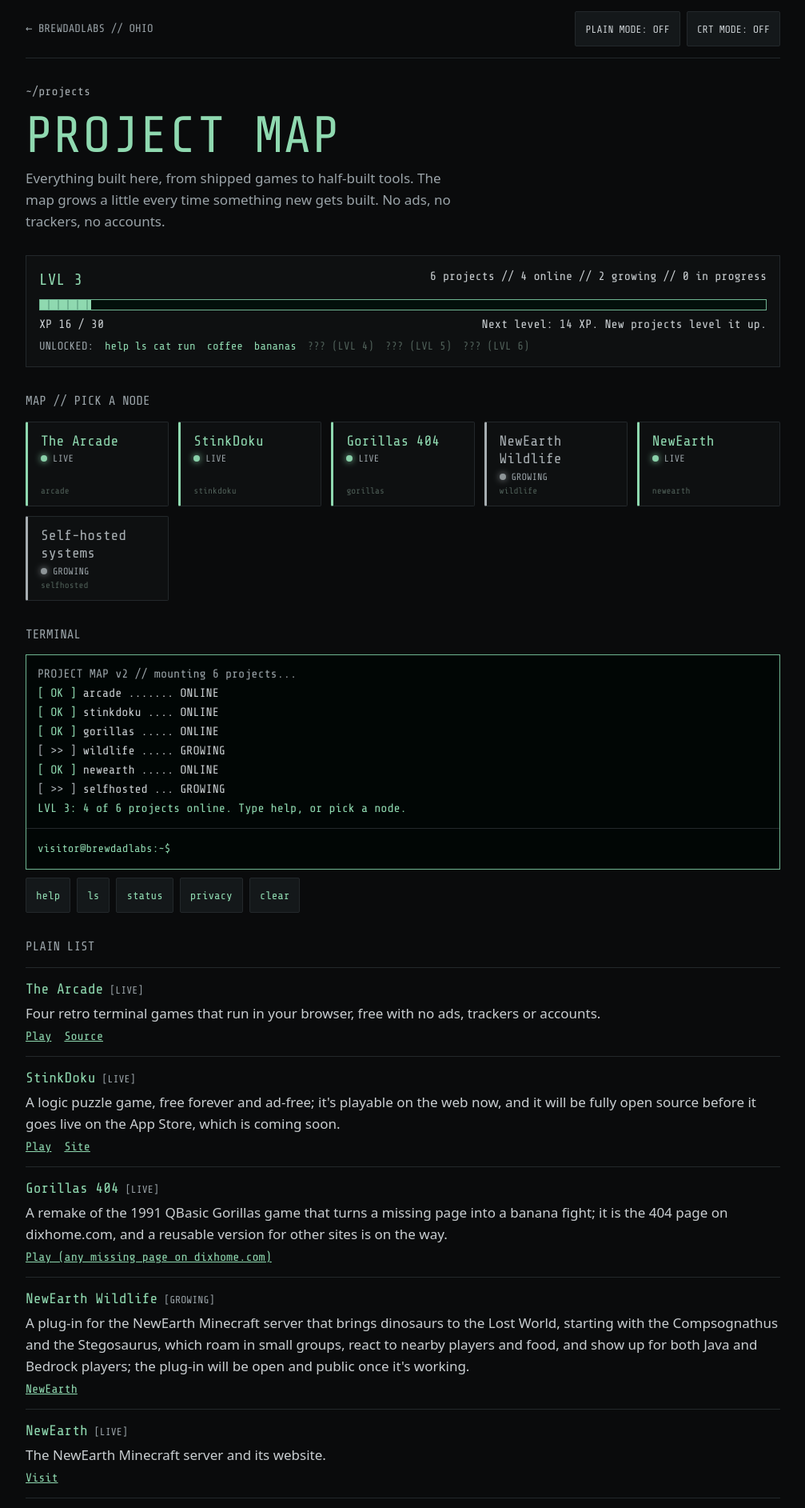
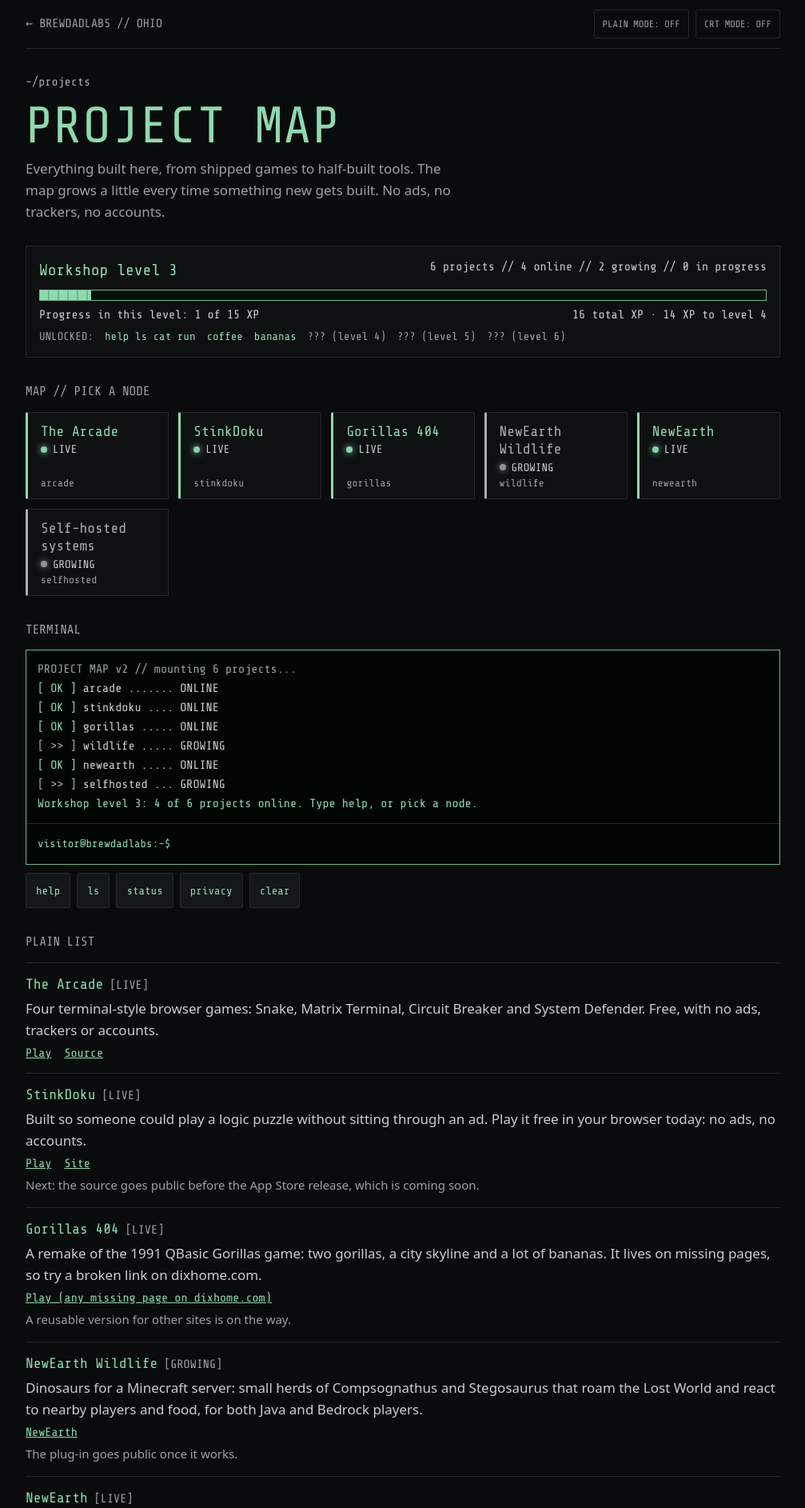
Before and after one commit to BREWDADlabs/brewdadlabs-site, a plain HTML site: page site/projects.html in a window 1280 px wide. Shown: the top 1885 px of the page at 80% size, without its empty margins (136-1143 px from the left). Drawn offline with Linux system fonts and the light colour scheme.

Commit message:
Revise homepage and projects per spec: CTAs, builder line, readme, level label, button semantics, live display modes (preview only)
Co-Authored-By: Claude Sonnet 5.5 <noreply@anthropic.com>

```diff
--- a/site/projects.html
+++ b/site/projects.html
@@ -17,9 +17,9 @@ body{margin:0;background:var(--bg);color:var(--text);font:17px/1.6 system-ui,-ap
 .crt h1,.crt .glow{text-shadow:0 0 12px #00ff9c99}
 .m,button,h1,h2,h3,.tag,input{font-family:'Share Tech Mono',ui-monospace,Menlo,Consolas,monospace}
 main{position:relative;z-index:1;max-width:980px;margin:0 auto;padding:0 18px 40px}
-.top{display:flex;justify-content:space-between;align-items:center;gap:10px;padding:14px 0;border-bottom:1px solid var(--border);font-size:14px;color:var(--muted)}
+.top{display:flex;justify-content:space-between;align-items:center;gap:10px;padding:12px 0;border-bottom:1px solid var(--border);font-size:15px;color:var(--muted)}
 .top a{color:var(--muted);text-decoration:none}.top a:hover{color:var(--green)}
-.top button{min-height:44px;padding:6px 12px;font-size:13px}
+.top button{min-height:36px;padding:4px 10px;font-size:12px;color:var(--muted);background:transparent}.top button:disabled{opacity:.55;cursor:not-allowed}.modes{margin:0;font-size:13px;color:var(--muted);max-width:60ch}
 button{background:var(--raised);color:var(--text);border:1px solid var(--border);cursor:pointer;border-radius:2px;font-size:15px}
 button:hover,button:focus-visible,a:focus-visible,input:focus-visible{outline:2px solid var(--cyan);outline-offset:2px}
 a{color:var(--cyan)}
@@ -35,19 +35,19 @@ h2{font-weight:400;font-size:16px;color:var(--muted);margin:30px 0 12px}
 .bar{height:14px;border:1px solid var(--gd);margin:8px 0 6px;background:#03100b;position:relative;overflow:hidden}
 .bar i{display:block;height:100%;width:0;background:repeating-linear-gradient(90deg,var(--green) 0 10px,var(--gd) 10px 12px);transition:width 1.2s ease-out}
 #perks{display:flex;flex-wrap:wrap;gap:6px 14px;color:var(--muted);font-size:14px;margin-top:4px}
-#perks .u{color:var(--cyan)}#perks .l{color:#4f5f58}
+#perks .u{color:var(--cyan)}#perks .l{color:var(--muted)}
 /* map */
-#map{display:grid;grid-template-columns:repeat(auto-fill,minmax(158px,1fr));gap:12px;position:relative}
-.node{position:relative;display:flex;flex-direction:column;align-items:flex-start;gap:4px;text-align:left;padding:12px 14px 12px 16px;min-height:92px;
+#map{list-style:none;margin:0;padding:0;display:grid;grid-template-columns:repeat(auto-fill,minmax(158px,1fr));gap:12px;position:relative}
+#map li{display:flex}.node{width:100%;position:relative;display:flex;flex-direction:column;align-items:flex-start;gap:4px;text-align:left;padding:12px 14px 12px 16px;min-height:92px;
   background:var(--panel);border:1px solid var(--border);border-left:3px solid var(--ac);color:var(--text);font-size:15px;opacity:.25;transition:opacity .35s,background .2s}
 .node.up{opacity:1}
 .node:hover,.node[aria-current="true"]{background:var(--raised);box-shadow:0 0 18px color-mix(in srgb,var(--ac) 25%,transparent)}
 .node .nm{font-size:18px;line-height:1.25;color:var(--ac)}
-.node .st{font-size:12px;color:var(--muted);display:flex;align-items:center;gap:7px}
+.node .st{font-size:14px;color:var(--text);display:flex;align-items:center;gap:7px}
 .led{width:8px;height:8px;border-radius:50%;background:var(--ac);box-shadow:0 0 8px var(--ac)}
 .s-live{--ac:var(--green)}.s-growing{--ac:var(--amber)}.s-workshop{--ac:var(--purple)}
 .s-live .led{animation:pl 2.4s ease-in-out infinite}.s-growing .led{animation:pl 1.2s ease-in-out infinite}
-.node .id{margin-top:auto;font-size:11px;color:#4f5f58}
+.node .id{margin-top:auto;font-size:13px;color:var(--muted)}
 @keyframes pl{50%{opacity:.3}}
 /* detail */
 #detail{margin-top:14px;background:var(--panel);border:1px solid var(--border);border-left:3px solid var(--ac);padding:16px}
@@ -71,7 +71,7 @@ h2{font-weight:400;font-size:16px;color:var(--muted);margin:30px 0 12px}
 #plain{list-style:none;margin:0;padding:0;border-top:1px solid var(--border)}
 #plain li{padding:12px 0;border-bottom:1px solid var(--border)}
 #plain .pn{font-family:'Share Tech Mono',ui-monospace,monospace;color:var(--green);font-size:18px}
-#plain .ps{font-family:'Share Tech Mono',ui-monospace,monospace;color:var(--muted);font-size:13px;margin-left:8px}
+#plain .ps{font-family:'Share Tech Mono',ui-monospace,monospace;color:var(--muted);font-size:15px;margin-left:8px}
 #plain p{margin:2px 0 4px}
 #plain .pl{display:flex;flex-wrap:wrap;gap:4px 16px;font-family:'Share Tech Mono',ui-monospace,monospace;font-size:15px}
 .note{color:var(--muted);font-size:15px}
@@ -80,6 +80,7 @@ footer{display:flex;flex-wrap:wrap;gap:12px 24px;font-size:14px;color:var(--mute
 @media(max-width:480px){#sh label{font-size:12px}#out{max-height:300px}}
 body.plain *{animation:none!important;transition:none!important}body.plain.crt::after{display:none}
 .top .btns{display:flex;gap:8px;flex-wrap:wrap}
+@media(max-width:520px){.top{flex-wrap:wrap}.top .btns{width:100%;flex-wrap:nowrap}.top .btns button{flex:1;padding:4px 6px}}
 @media(prefers-reduced-motion:reduce){*{animation:none!important;transition:none!important}}
 </style></head><body>
 <main>
@@ -93,14 +94,14 @@ body.plain *{animation:none!important;transition:none!important}body.plain.crt::
 <noscript><p class="note">The interactive map needs JavaScript. The full project list is plain data at <a href="/projects.json">/projects.json</a>, and the arcade is at <a href="https://arcade.brewdadlabs.com">arcade.brewdadlabs.com</a>.</p></noscript>
 
 <div id="lvl" aria-labelledby="lvlh" hidden>
-<div class="row"><span id="lvlh"><b id="lvln">LVL 1</b></span><span id="lvlc"></span></div>
-<div class="bar" role="progressbar" aria-labelledby="lvlh" id="bar" aria-valuemin="0" aria-valuemax="100" aria-valuenow="0"><i id="bari"></i></div>
-<div class="row"><span id="xp"></span><span id="nx"></span></div>
+<div class="row"><span id="lvlh"><b id="lvln">Workshop level 1</b></span><span id="lvlc"></span></div>
+<div class="bar" role="progressbar" aria-labelledby="nx" id="bar" aria-valuemin="0" aria-valuemax="100" aria-valuenow="0"><i id="bari"></i></div>
+<div class="row"><span id="nx"></span><span id="xp"></span></div>
 <div id="perks" aria-label="Unlocked commands"></div>
 </div>
 
 <h2 class="m" id="maph">MAP // PICK A NODE</h2>
-<div id="map" role="list" aria-labelledby="maph"></div>
+<ul id="map" aria-labelledby="maph"></ul>
 <section id="detail" hidden aria-live="polite"></section>
 
 <h2 class="m" id="termh">TERMINAL</h2>
@@ -114,15 +115,23 @@ body.plain *{animation:none!important;transition:none!important}body.plain.crt::
 <h2 class="m" id="plainh">PLAIN LIST</h2>
 <ul id="plain" aria-labelledby="plainh"></ul>
 
+<p class="modes">Display: <b>Plain mode</b> skips animation and turns it all down. <b>CRT mode</b> adds scanlines and a soft glow. If both are on, Plain wins and CRT stays off.</p>
 <footer class="m"><a href="/">HOME</a><a href="https://arcade.brewdadlabs.com">ARCADE</a><a href="https://github.com/BrewDadLabs" rel="noopener">GITHUB</a><span>People before profit.</span></footer>
 </main>
 <script>
 (()=>{
 'use strict';
 const $=s=>document.querySelector(s),RM0=matchMedia('(prefers-reduced-motion:reduce)').matches;
-let PLAIN=false;try{PLAIN=!!localStorage.getItem('bdl-plain')}catch(e){}if(PLAIN)document.body.classList.add('plain');
-const pb=$('#plain-btn');pb.textContent='PLAIN MODE: '+(PLAIN?'ON':'OFF');pb.setAttribute('aria-pressed',PLAIN);pb.onclick=()=>{try{localStorage.setItem('bdl-plain',PLAIN?'':'1')}catch(e){}location.reload()};
-const RM=RM0||PLAIN;
+let PLAIN=false,CRT=false;try{PLAIN=!!localStorage.getItem('bdl-plain');CRT=!!localStorage.getItem('bdl-crt')}catch(e){}
+let RM=RM0||PLAIN;
+const pb=$('#plain-btn'),c=$('#crt');
+function modes(){const crtOn=CRT&&!PLAIN;document.body.classList.toggle('plain',PLAIN);document.body.classList.toggle('crt',crtOn);RM=RM0||PLAIN;
+ pb.textContent='PLAIN MODE: '+(PLAIN?'ON':'OFF');pb.setAttribute('aria-pressed',String(PLAIN));
+ c.textContent='CRT MODE: '+(crtOn?'ON':'OFF');c.setAttribute('aria-pressed',String(crtOn));c.disabled=PLAIN;c.title=PLAIN?'Plain mode is on, so CRT is off. Turn plain mode off to use CRT.':'';
+ try{localStorage.setItem('bdl-plain',PLAIN?'1':'');localStorage.setItem('bdl-crt',CRT?'1':'')}catch(e){}}
+pb.onclick=()=>{PLAIN=!PLAIN;modes()};
+c.onclick=()=>{CRT=!CRT;modes()};
+
 const el=(t,cls,txt)=>{const e=document.createElement(t);if(cls)e.className=cls;if(txt!=null)e.textContent=txt;return e};
 const ST={live:{label:'LIVE',boot:'ONLINE',xp:3},growing:{label:'GROWING',boot:'GROWING',xp:2},workshop:{label:'IN PROGRESS',boot:'IN PROGRESS',xp:1}};
 // Levels: each one needs a bit more XP than the last (5, 15, 30, 50, 75 ...). Live = 3 XP, growing = 2, in progress = 1.
@@ -137,23 +146,23 @@ function link(h,t){const a=el('a',null,t||h);a.href=h;return a}
 // ---------- commands ----------
 const C={
  help(){line('Commands:','ok');line('  ls              list everything on the map');line('  cat <name>      read about one project');line('  run <name>      open it (play, visit or read the source)');line('  status / level  level and what it unlocks');line('  privacy         the promise');line('  clear           clear the screen');
-   PERKS.filter(p=>p[0]>1&&LEVEL>=p[0]).forEach(p=>line('  '+p[1].padEnd(16)+'unlocked at LVL '+p[0],'dm'));line('Tip: Tab completes names, Up/Down recalls commands.','dm')},
+   PERKS.filter(p=>p[0]>1&&LEVEL>=p[0]).forEach(p=>line('  '+p[1].padEnd(16)+'unlocked at level '+p[0],'dm'));line('Tip: Tab completes names, Up/Down recalls commands.','dm')},
  ls(a){const w=Math.max(...P.map(p=>p.id.length))+2;P.forEach(p=>{const s=ST[p.status];line([el('span','c',p.id.padEnd(w)),el('span',p.status==='live'?'ok':p.status==='growing'?'wn':'dm',s.label.padEnd(17)),a==='-l'?p.description:p.name])});line(P.length+' projects. Try: cat '+P[0].id,'dm')},
- cat(a){const p=find(a);if(!p)return;show(p,true);line(['# ',el('span','c',p.name),'  [',ST[p.status].label,']']);line(p.description);(p.links||[]).forEach(l=>{const h=safe(l.href);if(h)line(['  ',l.label+': ',link(h)])});if(p.added)line('  added '+p.added,'dm');if(!(p.links||[]).length)line('  (no public link yet)','dm')},
+ cat(a){const p=find(a);if(!p)return;show(p,true);line(['# ',el('span','c',p.name),'  [',ST[p.status].label,']']);line(p.description);(p.links||[]).forEach(l=>{const h=safe(l.href);if(h)line(['  ',l.label+': ',link(h)])});if(p.note)line('  '+p.note,'dm');if(p.added)line('  added '+p.added,'dm');if(!(p.links||[]).length)line('  (no public link yet)','dm')},
  run(a){const p=find(a);if(!p)return;const l=(p.links||[]).map(x=>safe(x.href)).filter(Boolean)[0];if(!l){line(p.name+' has no public link yet. It is still in progress.','wn');return}line(['Opening ',link(l),' ...'],'ok');setTimeout(()=>{location.href=l},RM?0:450)},
- status(){const s=stats();line(['LVL '+s.lvl+' // ',String(P.length),' projects, ',String(s.live),' online, ',String(s.growing),' growing, ',String(s.workshop),' in progress'],'ok');line('XP '+s.xp+(s.next?(' // next level at '+s.next+' XP'):''),'dm');line('Every project adds XP: live 3, growing 2, in progress 1.','dm')},
+ status(){const s=stats();line(['Workshop level '+s.lvl+' // ',String(P.length),' projects, ',String(s.live),' online, ',String(s.growing),' growing, ',String(s.workshop),' in progress'],'ok');line(s.xp+' total XP // '+(s.next-s.xp)+' XP to level '+(s.lvl+1),'dm');line('Every project adds XP: live 3, growing 2, in progress 1.','dm')},
  privacy(){line('No ads. No trackers. No analytics. No accounts.','ok');line('This page loads files from this site only. The CRT setting is saved in your own browser and never sent anywhere.');line('People before profit.','c')},
  clear(){out.textContent=''},
  whoami(){line('visitor. Welcome.','dm')},
  sudo(){line('Nice try. Ask Dad.','wn')},
  coffee(){gate(2)&&line('[OK] COFFEE STATUS: ... still unknown. Brewing anyway. ☕','wn')},
  bananas(){if(!gate(3))return;line(['Kong found a missing page. ',link('/bananas','Play Gorillas 404')],'wn')},
- crt(){if(!gate(4))return;$('#crt').click();line('CRT mode toggled.','dm')},
+ crt(){if(!gate(4))return;if(PLAIN){line('Plain mode is on, so CRT is off. Turn plain mode off first.','wn');return}c.click();line('CRT mode '+(document.body.classList.contains('crt')?'on':'off')+'.','dm')},
  fortune(){if(!gate(5))return;const f=['Ship it small, then make it better.','The best feature is the one people actually use.','If it needs a tracker to be worth it, it is not worth it.'];line(f[Math.floor(Math.random()*f.length)],'c')},
  party(){if(!gate(6))return;document.querySelectorAll('.node').forEach((n,i)=>setTimeout(()=>n.classList.toggle('up'),RM?0:i*60));setTimeout(()=>document.querySelectorAll('.node').forEach(n=>n.classList.add('up')),RM?0:P.length*60+600);line('Lights!','ok')}
 };
 C.dir=C.ls;C.open=C.run;C.level=C.status;C.xp=C.status;C.man=C.help;C['?']=C.help;C.cls=C.clear;C.more=C.cat;C.less=C.cat;
-function gate(n){if(LEVEL>=n)return true;line('Locked. Unlocks at LVL '+n+'. The level goes up as projects are added.','dm');return false}
+function gate(n){if(LEVEL>=n)return true;line('Locked. Unlocks at workshop level '+n+'. The level goes up as projects are added.','dm');return false}
 function find(a){a=(a||'').trim().toLowerCase();if(!a){line('Which one? Try: ls','wn');return null}const p=byId[a]||P.find(p=>p.name.toLowerCase()===a)||P.find(p=>p.id.startsWith(a));if(!p)line('No project called "'+a+'". Try: ls','er');return p||null}
 function exec(raw,echo=true){const s=raw.trim();if(echo)line([el('span','c','visitor@brewdadlabs:~$ '),s]);if(!s)return;const [c,...r]=s.split(/\s+/);const f=C[c.toLowerCase()];
  if(f)f(r.join(' '));else if(byId[c.toLowerCase()])C.cat(c);else line('command not found: '+c+'. Type help.','er')}
@@ -161,32 +170,32 @@ function exec(raw,echo=true){const s=raw.trim();if(echo)line([el('span','c','vis
 // ---------- detail view (#id) ----------
 function show(p,setHash){const d=$('#detail');d.className='s-'+p.status;d.textContent='';d.hidden=false;
  d.append(el('span','meta','~/projects/'+p.id),el('h3','m',p.name),el('p','meta','STATUS: '+ST[p.status].label+(p.added?'  //  ADDED '+p.added:'')),el('p',null,p.description));
- const L=el('div','links');(p.links||[]).forEach(l=>{const h=safe(l.href);if(h)L.appendChild(link(h,l.label+' →'))});if(!L.children.length)L.appendChild(el('span','meta','No public link yet.'));d.appendChild(L);
+ const L=el('div','links');(p.links||[]).forEach(l=>{const h=safe(l.href);if(h)L.appendChild(link(h,l.label+' →'))});if(!L.children.length)L.appendChild(el('span','meta','No public link yet.'));d.appendChild(L);if(p.note)d.appendChild(el('p','meta',p.note));
  const x=el('button','m','CLOSE');x.onclick=()=>{d.hidden=true;history.replaceState(null,'',location.pathname);mark(null);$('#n-'+p.id).focus()};d.appendChild(x);
  mark(p.id);if(setHash&&location.hash!=='#'+p.id)history.replaceState(null,'','#'+p.id)}
 function mark(id){document.querySelectorAll('.node').forEach(n=>n.setAttribute('aria-current',String(n.dataset.id===id)))}
 
 // ---------- level ----------
 function stats(){const s={live:0,growing:0,workshop:0,xp:0};P.forEach(p=>{s[p.status]++;s.xp+=ST[p.status].xp});let l=1;while(s.xp>=need(l+1))l++;s.lvl=l;s.cur=need(l);s.next=need(l+1);return s}
-function renderLevel(){const s=stats();LEVEL=s.lvl;$('#lvl').hidden=false;$('#lvln').textContent='LVL '+s.lvl;
+function renderLevel(){const s=stats();LEVEL=s.lvl;$('#lvl').hidden=false;$('#lvln').textContent='Workshop level '+s.lvl;
  $('#lvlc').textContent=P.length+' projects // '+s.live+' online // '+s.growing+' growing // '+s.workshop+' in progress';
- const pct=Math.round(100*(s.xp-s.cur)/(s.next-s.cur));$('#bar').setAttribute('aria-valuenow',pct);$('#bar').setAttribute('aria-valuetext',s.xp+' XP, '+pct+' percent to level '+(s.lvl+1));
+ const pct=Math.round(100*(s.xp-s.cur)/(s.next-s.cur));$('#bar').setAttribute('aria-valuenow',pct);$('#bar').setAttribute('aria-valuetext',(s.xp-s.cur)+' of '+(s.next-s.cur)+' XP in this level, '+pct+' percent');
  setTimeout(()=>{$('#bari').style.width=pct+'%'},RM?0:200);
- $('#xp').textContent='XP '+s.xp+' / '+s.next;$('#nx').textContent='Next level: '+(s.next-s.xp)+' XP. New projects level it up.';
- const pk=$('#perks');pk.textContent='';pk.appendChild(el('span',null,'UNLOCKED:'));PERKS.forEach(p=>pk.appendChild(el('span',s.lvl>=p[0]?'u':'l',s.lvl>=p[0]?p[1]:'??? (LVL '+p[0]+')')))}
+ $('#nx').textContent='Progress in this level: '+(s.xp-s.cur)+' of '+(s.next-s.cur)+' XP';$('#xp').textContent=s.xp+' total XP · '+(s.next-s.xp)+' XP to level '+(s.lvl+1);
+ const pk=$('#perks');pk.textContent='';pk.appendChild(el('span',null,'UNLOCKED:'));PERKS.forEach(p=>pk.appendChild(el('span',s.lvl>=p[0]?'u':'l',s.lvl>=p[0]?p[1]:'??? (level '+p[0]+')')))}
 
 // ---------- map + plain list ----------
 function render(){const map=$('#map'),pl=$('#plain');
- P.forEach(p=>{const b=el('button','node s-'+p.status);b.id='n-'+p.id;b.dataset.id=p.id;b.setAttribute('role','listitem');b.setAttribute('aria-label',p.name+', '+ST[p.status].label+'. Show details.');
+ P.forEach(p=>{const b=el('button','node s-'+p.status);b.id='n-'+p.id;b.dataset.id=p.id;b.setAttribute('aria-label',p.name+', '+ST[p.status].label+'. Show details.');
   const st=el('span','st m');st.append(el('i','led'),ST[p.status].label);b.append(el('span','nm m',p.name),st,el('span','id m',p.id));
-  b.onclick=()=>{exec('cat '+p.id)};map.appendChild(b);
+  b.onclick=()=>{exec('cat '+p.id)};const mi=el('li');mi.appendChild(b);map.appendChild(mi);
   const li=el('li');const h=el('div');h.append(el('span','pn',p.name),el('span','ps','['+ST[p.status].label+']'));li.append(h,el('p',null,p.description));
-  const L=el('div','pl');(p.links||[]).forEach(l=>{const u=safe(l.href);if(u)L.appendChild(link(u,l.label))});if(L.children.length)li.appendChild(L);pl.appendChild(li)});
+  const L=el('div','pl');(p.links||[]).forEach(l=>{const u=safe(l.href);if(u)L.appendChild(link(u,l.label))});if(L.children.length)li.appendChild(L);if(p.note)li.appendChild(el('p','note',p.note));pl.appendChild(li)});
  ['help','ls','status','privacy','clear'].forEach(c=>{const b=el('button',null,c);b.type='button';b.onclick=()=>exec(c);$('#chips').appendChild(b)})}
 
 // ---------- boot ----------
 function boot(){const nodes=[...document.querySelectorAll('.node')];line('PROJECT MAP v2 // mounting '+P.length+' projects...','dm');
- const step=i=>{if(i>=P.length){const s=stats();line('LVL '+s.lvl+': '+s.live+' of '+P.length+' projects online. Type help, or pick a node.','ok');
+ const step=i=>{if(i>=P.length){const s=stats();line('Workshop level '+s.lvl+': '+s.live+' of '+P.length+' projects online. Type help, or pick a node.','ok');
    if(location.hash.length>1&&byId[location.hash.slice(1)])C.cat(location.hash.slice(1));return}
   const p=P[i],s=ST[p.status];line([el('span',p.status==='live'?'ok':p.status==='growing'?'wn':'dm','['+(p.status==='live'?' OK ':p.status==='growing'?' >> ':' .. ')+'] '),(p.id+' ').padEnd(14,'.')+' '+s.boot]);nodes[i].classList.add('up');
   if(RM)step(i+1);else setTimeout(()=>step(i+1),140)};step(0)}
@@ -200,9 +209,7 @@ cmd.addEventListener('keydown',e=>{if(e.key==='ArrowUp'&&hist.length){e.preventD
   if(hit.length===1){e.preventDefault();cmd.value=pre+hit[0]+' '}else if(hit.length>1){e.preventDefault();line(hit.join('  '),'dm')}}});
 addEventListener('hashchange',()=>{const id=location.hash.slice(1);if(byId[id])C.cat(id)});
 
-// CRT toggle (same as the homepage, saved locally)
-const c=$('#crt');const setC=v=>{document.body.classList.toggle('crt',v);c.textContent='CRT MODE: '+(v?'ON':'OFF');c.setAttribute('aria-pressed',v);try{localStorage.setItem('bdl-crt',v?'1':'')}catch(e){}};
-let sv=false;try{sv=localStorage.getItem('bdl-crt')}catch(e){}setC(!!sv);c.onclick=()=>setC(!document.body.classList.contains('crt'));
+modes();
 
 fetch('/projects.json',{cache:'no-cache'}).then(r=>{if(!r.ok)throw new Error(r.status);return r.json()}).then(d=>{
  P=(d.projects||[]).filter(p=>p&&p.id&&p.name&&ST[p.status]).map(p=>Object.assign({},p,{id:String(p.id).toLowerCase()}));P.forEach(p=>byId[p.id]=p);
--- a/site/projects.json
+++ b/site/projects.json
@@ -1,10 +1,10 @@
 {
-  "about": "BrewDadLabs projects. To add one, add one entry to this list. Status is live, growing or workshop. Links are optional. Keep each line to one plain, true sentence.",
+  "about": "BrewDadLabs projects. To add one, add one entry to this list. Status is live, growing or workshop. Links are optional. Keep the description to what it is and what you can do with it; optional note for what comes next.",
   "projects": [
     {
       "id": "arcade",
       "name": "The Arcade",
-      "description": "Four retro terminal games that run in your browser, free with no ads, trackers or accounts.",
+      "description": "Four terminal-style browser games: Snake, Matrix Terminal, Circuit Breaker and System Defender. Free, with no ads, trackers or accounts.",
       "status": "live",
       "links": [
         {
@@ -21,7 +21,7 @@
     {
       "id": "stinkdoku",
       "name": "StinkDoku",
-      "description": "A logic puzzle game, free forever and ad-free; it's playable on the web now, and it will be fully open source before it goes live on the App Store, which is coming soon.",
+      "description": "Built so someone could play a logic puzzle without sitting through an ad. Play it free in your browser today: no ads, no accounts.",
       "status": "live",
       "links": [
         {
@@ -32,36 +32,39 @@
           "label": "Site",
           "href": "https://stinkdoku.com"
         }
-      ]
+      ],
+      "note": "Next: the source goes public before the App Store release, which is coming soon."
     },
     {
       "id": "gorillas",
       "name": "Gorillas 404",
-      "description": "A remake of the 1991 QBasic Gorillas game that turns a missing page into a banana fight; it is the 404 page on dixhome.com, and a reusable version for other sites is on the way.",
+      "description": "A remake of the 1991 QBasic Gorillas game: two gorillas, a city skyline and a lot of bananas. It lives on missing pages, so try a broken link on dixhome.com.",
       "status": "live",
       "links": [
         {
           "label": "Play (any missing page on dixhome.com)",
           "href": "https://dixhome.com/bananas"
         }
-      ]
+      ],
+      "note": "A reusable version for other sites is on the way."
     },
     {
       "id": "wildlife",
       "name": "NewEarth Wildlife",
-      "description": "A plug-in for the NewEarth Minecraft server that brings dinosaurs to the Lost World, starting with the Compsognathus and the Stegosaurus, which roam in small groups, react to nearby players and food, and show up for both Java and Bedrock players; the plug-in will be open and public once it's working.",
+      "description": "Dinosaurs for a Minecraft server: small herds of Compsognathus and Stegosaurus that roam the Lost World and react to nearby players and food, for both Java and Bedrock players.",
       "status": "growing",
       "links": [
         {
           "label": "NewEarth",
           "href": "https://newearth.graphitenerd.com"
         }
-      ]
+      ],
+      "note": "The plug-in goes public once it works."
     },
     {
       "id": "newearth",
       "name": "NewEarth",
-      "description": "The NewEarth Minecraft server and its website.",
+      "description": "A Minecraft server and its website, home of the Lost World.",
       "status": "live",
       "links": [
         {
@@ -73,7 +76,7 @@
     {
       "id": "selfhosted",
       "name": "Self-hosted systems",
-      "description": "Home servers and a network built on open tools, including a self-hosted search engine and a dynamic DNS service.",
+      "description": "Home servers and a network built on open tools: a self-hosted search engine and a dynamic DNS service, with no cloud account required.",
       "status": "growing",
       "links": []
     }
```
Also changed, not shown: site/index.html (+36 -22 lines), 1 other file.
